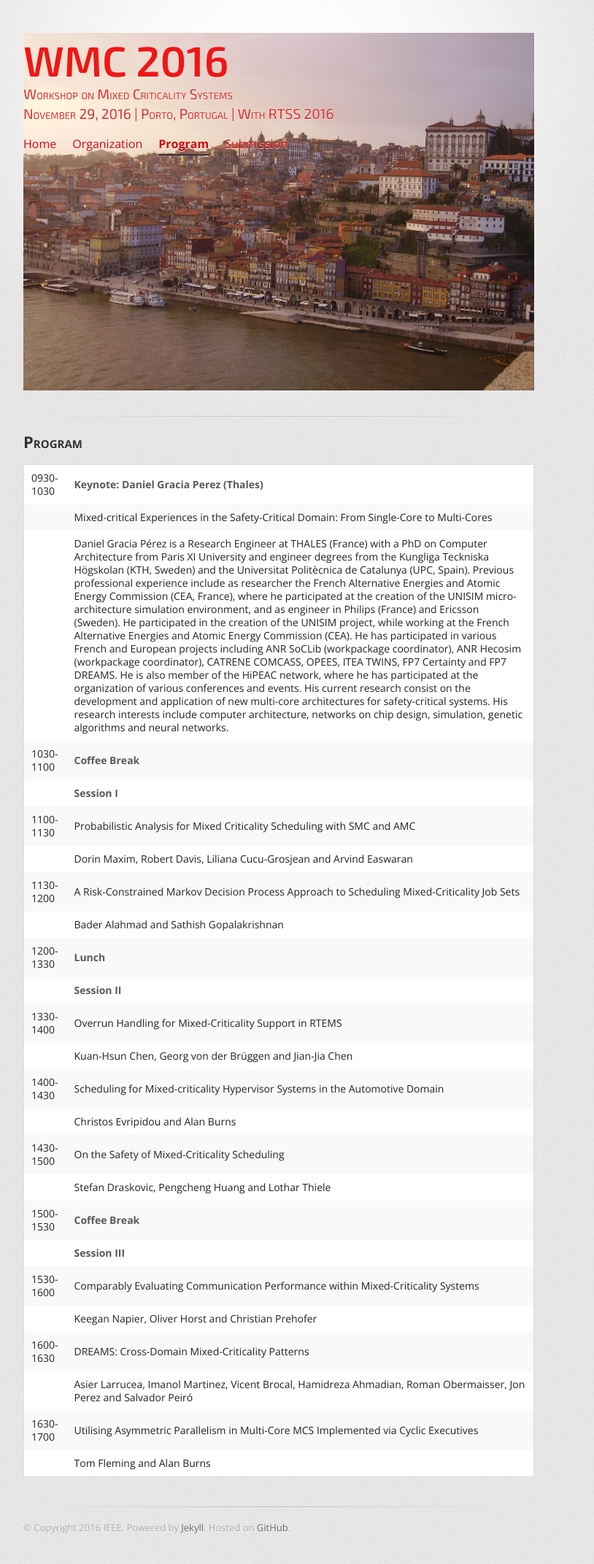
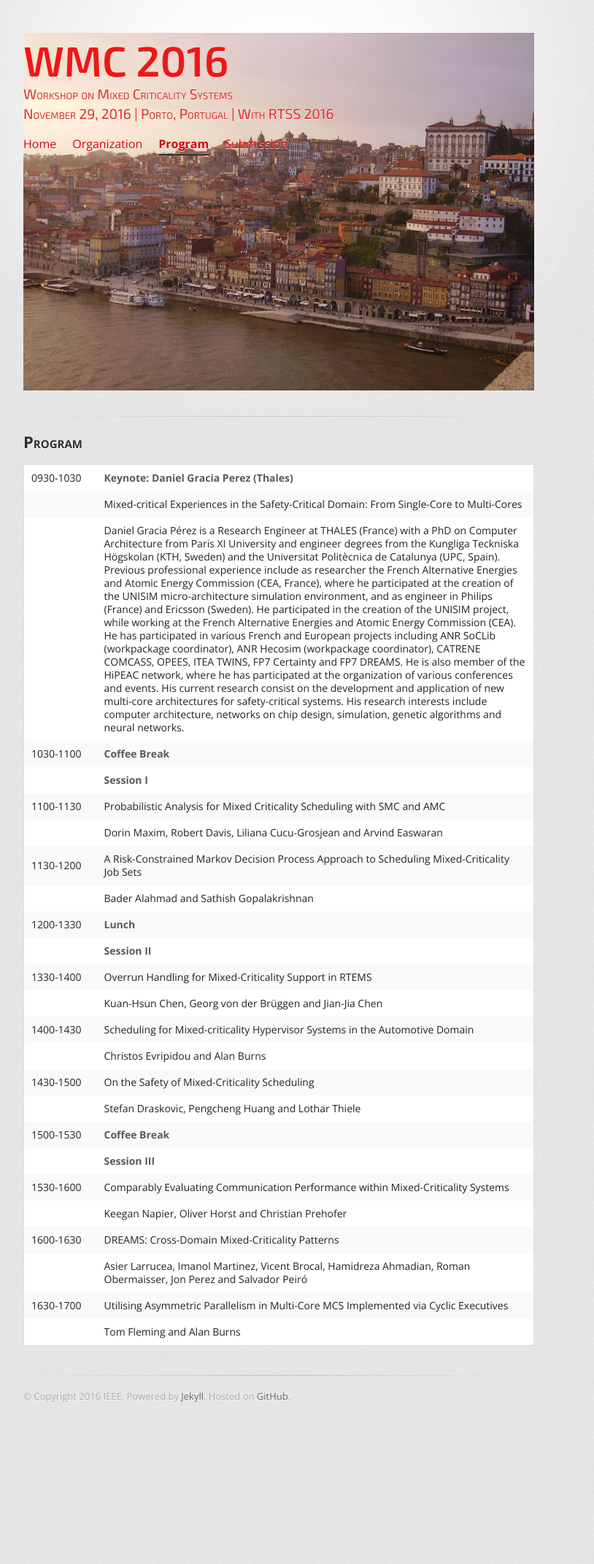
Before and after one commit to GSathish/wmc2016, a Jekyll site: the page built from program/index.html, in a window 1280 px wide. Shown: the whole page at 73% size, without its empty margins (258-1072 px from the left). Built offline with Jekyll 4.4.1, drawn with Linux system fonts in a browser that asks for light colours; after the commit the page ends 1963 px from its top, so only the background shows below that.

```diff
--- a/program/index.html
+++ b/program/index.html
@@ -9,7 +9,7 @@
 
 <table>
   <tr>
-    <td>0930-1030</td>
+    <td style="width:100px;">0930-1030</td>
     <td><strong>Keynote: Daniel Gracia Perez (Thales)</strong></td>
   </tr>
   <tr><td></td>
```
